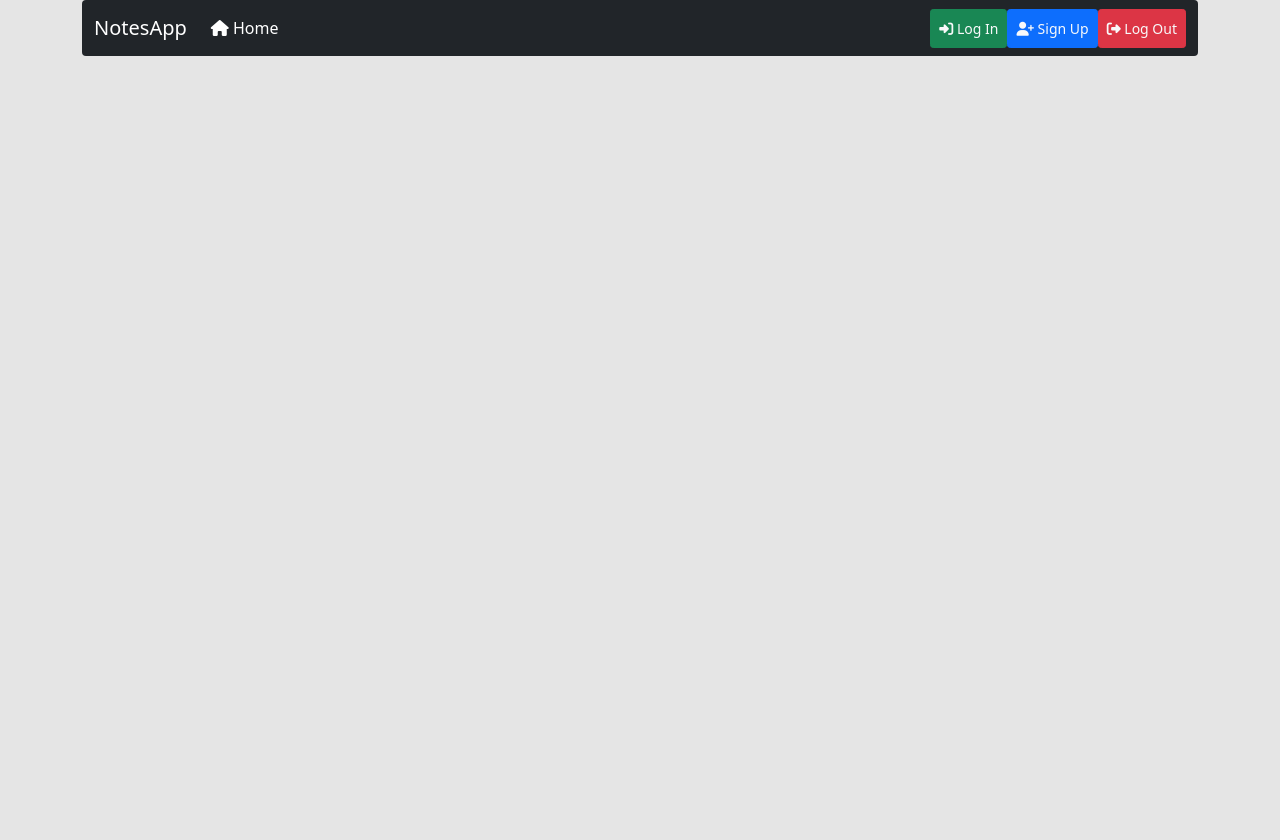
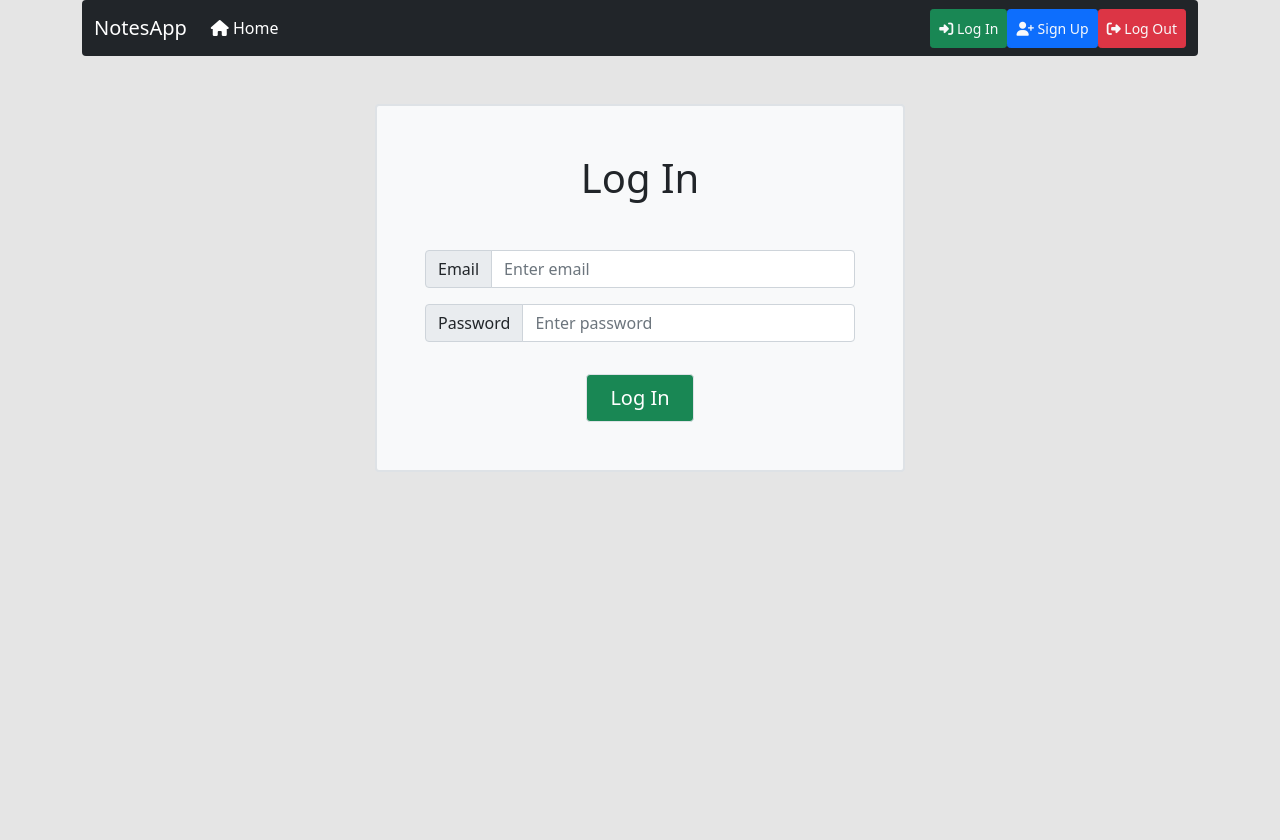
Before and after one commit to Johnnywoode/Python-Website-1, a Flask app: page /auth/login in a window 1280 px wide. Before the commit the page ends 56 px from the top, so only its background shows below. Run offline with Flask 2, Linux system fonts and the light colour scheme; some libraries are stand-ins or nearby versions.

Commit message:
feature/PW-6 - Jinja Templating Language & HTML Templates - Login Page HTML

```diff
--- a/website/templates/login.html
+++ b/website/templates/login.html
@@ -6,5 +6,20 @@
 
 
 {% block body %}
-
+<div class="container full-vh">
+    <form class="main text-center my-auto" method="POST" action="">
+        <div class="loginbox mx-auto mt-5 w-50 p-5 bg-light border border-2 rounded">
+            <h1 class="mb-5">Log In</h1>
+            <div class="input-group mb-3">
+                <span class="input-group-text">Email</span>
+                <input class="form-control" type="email" name="email" placeholder="Enter email">
+            </div>
+            <div class="input-group mb-3">
+                <span class="input-group-text">Password</span>
+                <input class="form-control" type="password" name="password" placeholder="Enter password">
+            </div>
+            <button class="btn btn-lg w-25 bg-success rounded border text-white mt-3">Log In</button>
+        </div>
+    </form>
+</div>
 {% endblock %}
```
